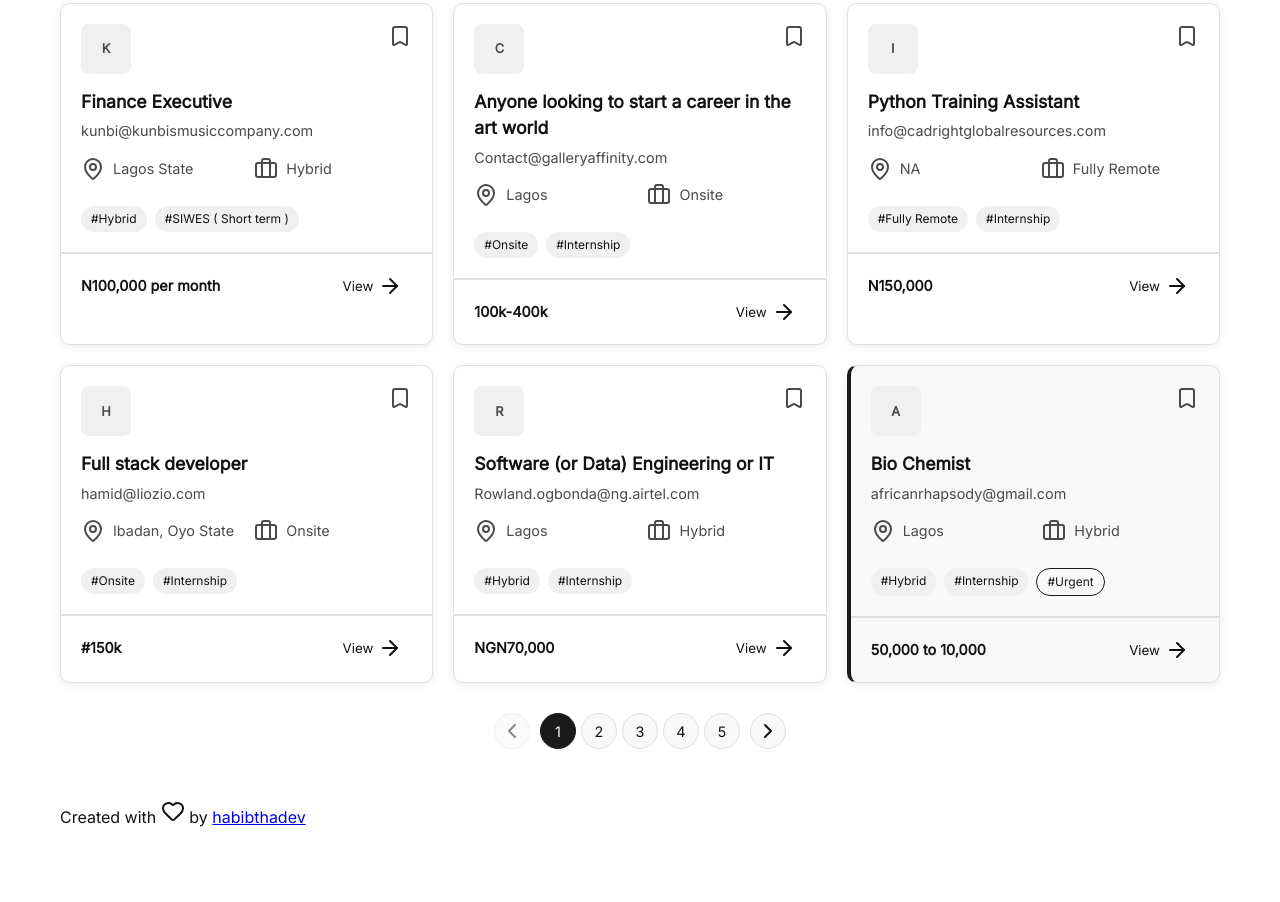
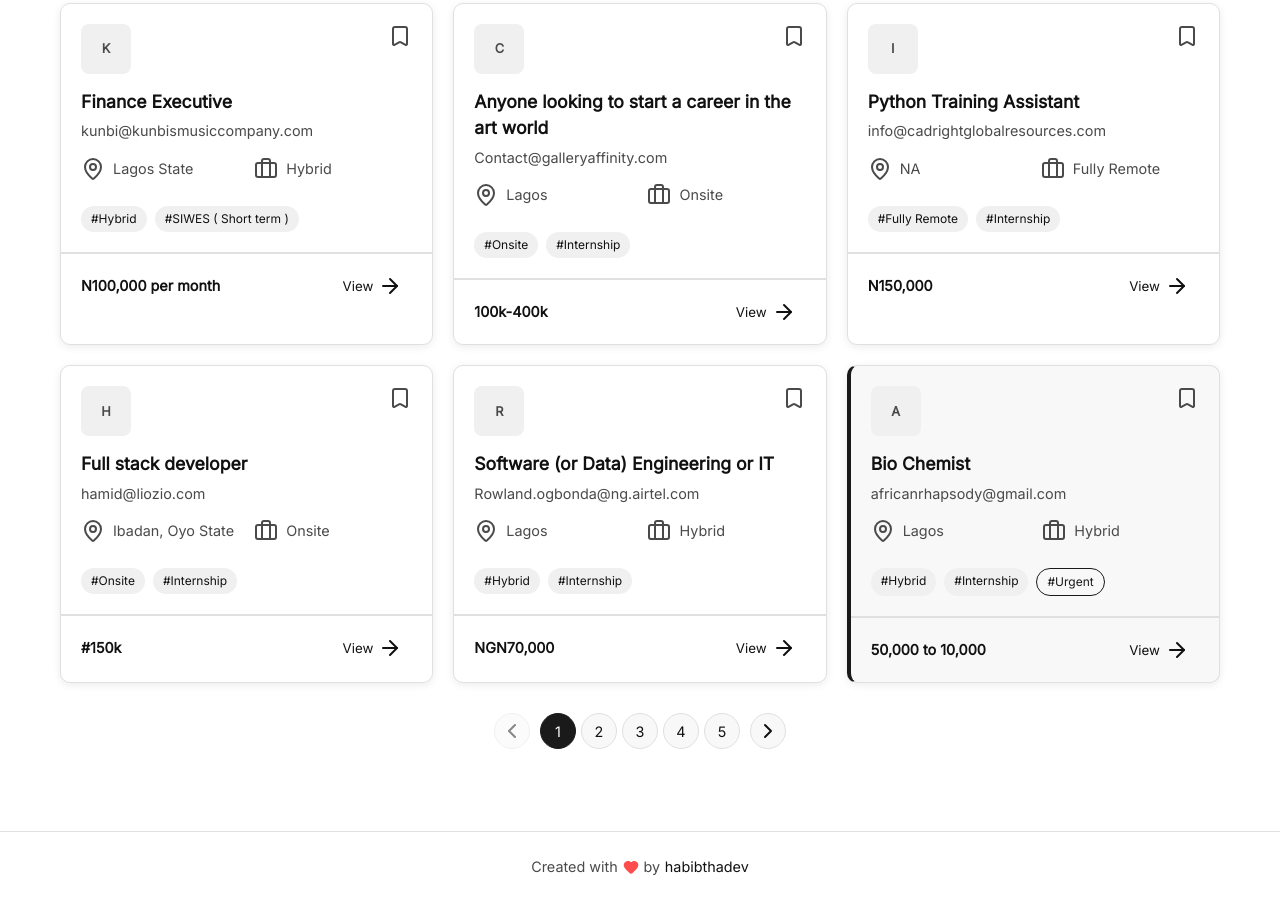
Before and after one commit to habibthadev/hst-interms, a plain HTML site: page index.html in a window 1280 px wide. Shown: the part 625-1527 px from the top of the page. Before the commit the page ends 1454 px from the top, so only its background shows below. Drawn offline with nearby package versions, Linux system fonts and the light colour scheme.

Commit message:
Update styles.css

```diff
--- a/styles.css
+++ b/styles.css
@@ -906,3 +906,37 @@ body {
         padding: 20px;
     }
 }
+
+.footer {
+  padding: 1.5rem 0;
+  text-align: center;
+  border-top: 1px solid var(--border-color);
+  margin-top: 2rem;
+}
+
+.footer-text {
+  color: var(--secondary-text);
+  font-size: 0.9rem;
+  display: flex;
+  align-items: center;
+  justify-content: center;
+  gap: 0.3rem;
+}
+
+.heart-icon {
+  width: 16px;
+  height: 16px;
+  color: #ff4d4d;
+  fill: #ff4d4d;
+}
+
+.footer-link {
+  color: var(--text-color);
+  text-decoration: none;
+  font-weight: 500;
+  transition: color 0.2s ease;
+}
+
+.footer-link:hover {
+  text-decoration: underline;
+}
```
